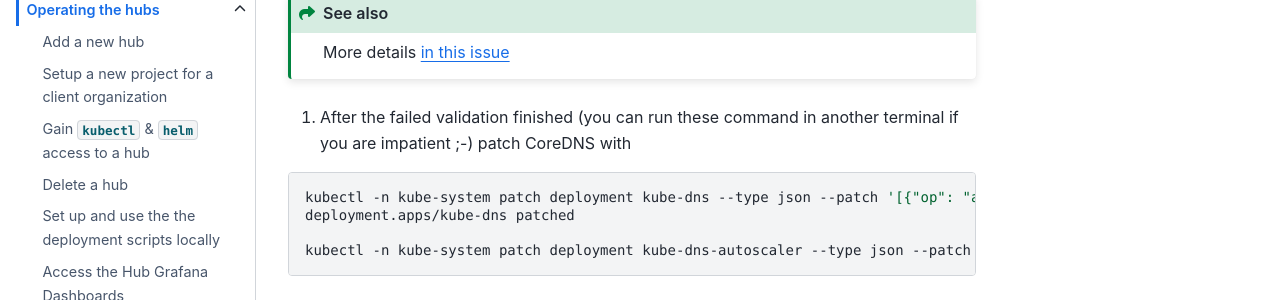
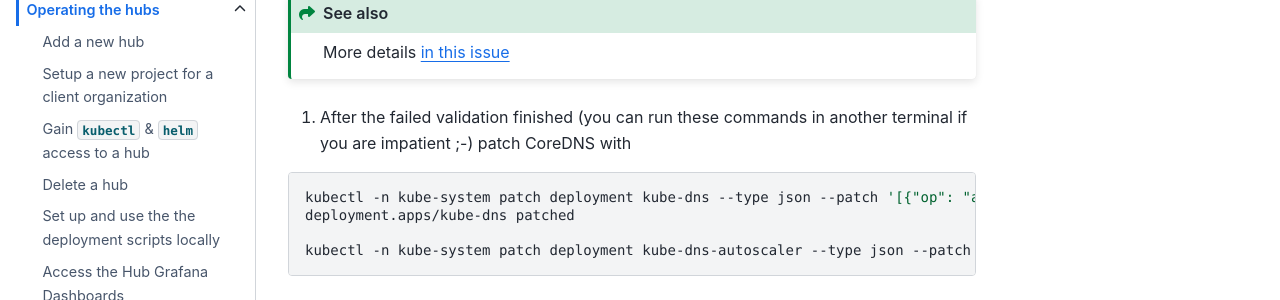
Before and after one commit to 2i2c-org/infrastructure, a Sphinx documentation site: the page built from docs/howto/operate/add-aws-hub.md, in a window 1280 px wide and 900 px high, scrolled down 2910 px. Shown: the part 153-453 px from the top of the window. Built offline with Sphinx 7.4.7 and the Sphinx Book theme 1.1.4, drawn with Linux system fonts in a browser that asks for light colours.

Commit message:
Fix typo
Co-authored-by: Chris Holdgraf <choldgraf@berkeley.edu>

````diff
--- a/docs/howto/operate/add-aws-hub.md
+++ b/docs/howto/operate/add-aws-hub.md
@@ -127,7 +127,7 @@ But validation will not pass until this next section is done.
 More details [in this issue](https://github.com/kubernetes/kops/issues/11199)
 ```
 
-1. After the failed validation finished (you can run these command in another terminal
+1. After the failed validation finished (you can run these commands in another terminal
 if you are impatient ;-) patch CoreDNS with
 
 ```bash
````
